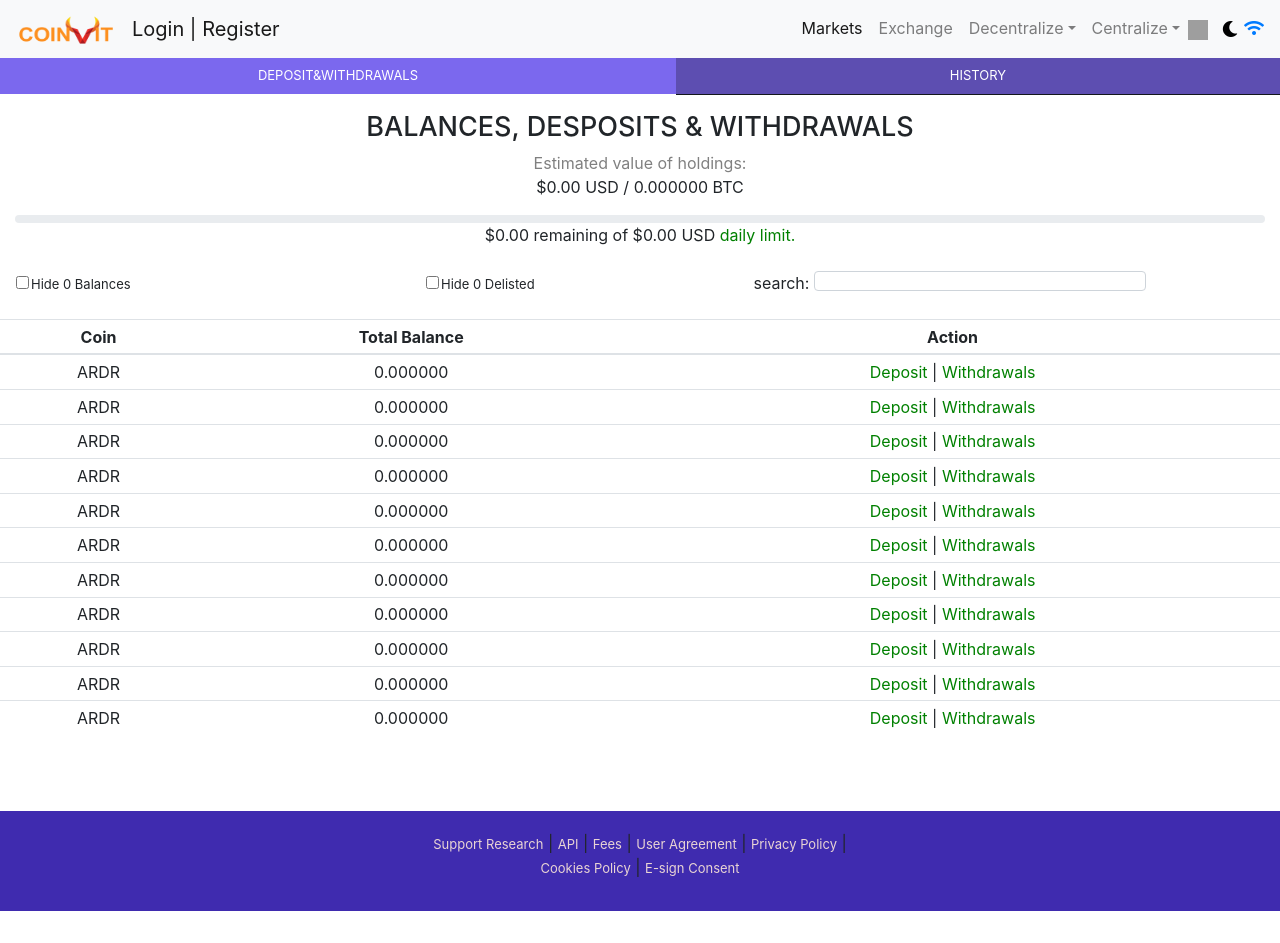
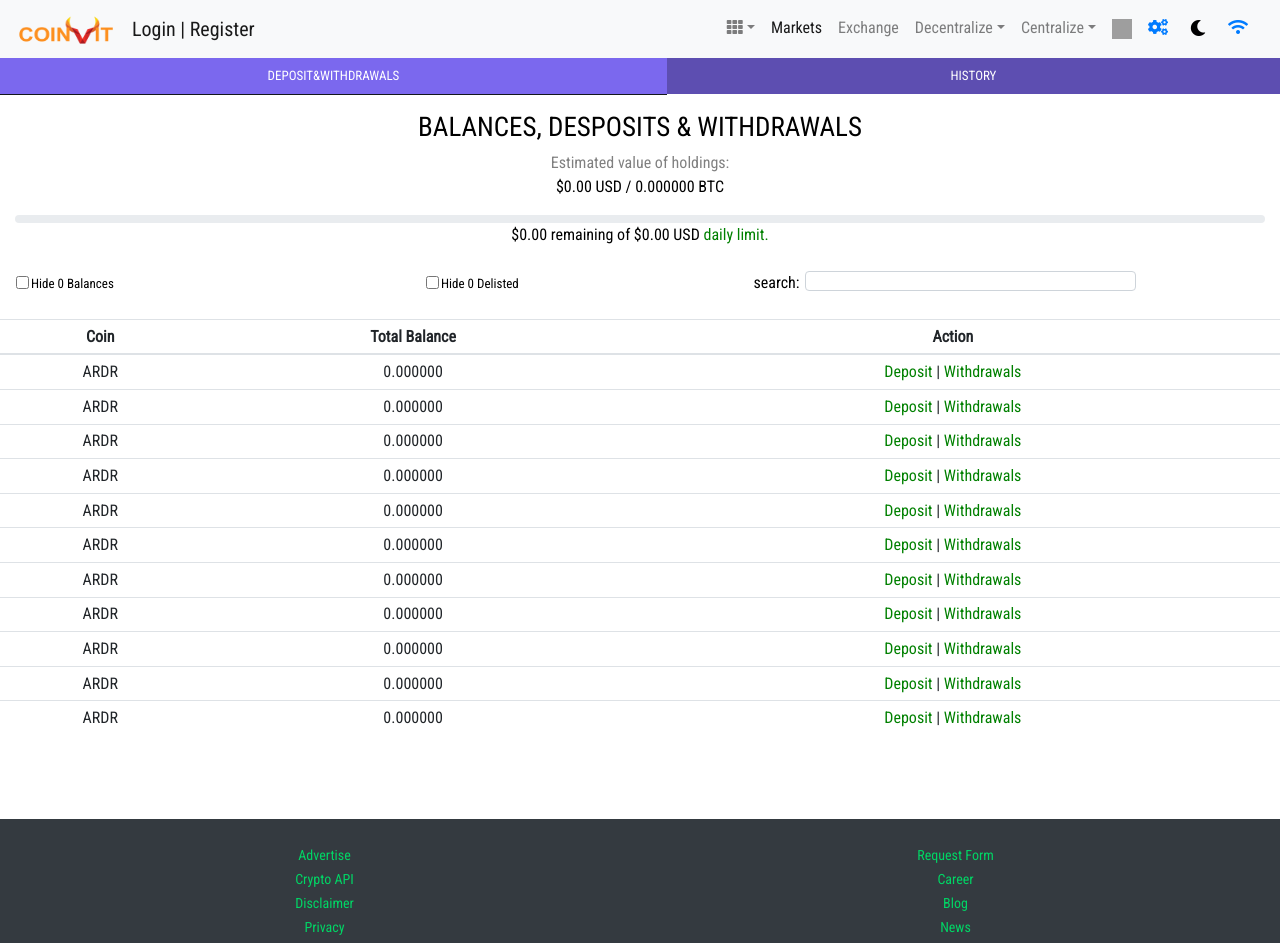
Before and after one commit to adinugraahaa/balance, an Angular app: page / in a window 1280 px wide. Shown: the top 943 px of the page. Before the commit the page ends 911 px from the top, so only its background shows below. Built offline with nearby package versions, Linux system fonts and the light colour scheme; grey boxes are pictures that could not be loaded.

Commit message:
master initial

```diff
--- a/src/app/app.component.css
+++ b/src/app/app.component.css
@@ -25,14 +25,15 @@ overflow-x: hidden;
 .nav .nav-link{
   color: #fff;
   background-color: rgb(93, 78, 177);
-  border-bottom: 1px solid #12161C;
+  border-bottom: 1px solid #fff;
 }
 .nav .nav-link.active,
-  .nav .show > .nav-link {
-    color: #fff;
-    background-color: mediumslateblue;
-    border-bottom: 1px solid #fff;
+.nav .show > .nav-link {
+  color: #fff;
+  background-color: mediumslateblue;
+  border-bottom: 1px solid #12161C;
   }
+
 
 .tab-content{
   min-height: 700px;;
--- a/src/app/footer/footer.component.css
+++ b/src/app/footer/footer.component.css
@@ -1,9 +1,15 @@
-.container-fluid{
-    background-color: rgb(63, 43, 175);
+a{
+    color: #00d665;
+    font-size: 14px;
+  }
+
+.col-12 {
     height: 100px;
-    padding-top: 20px;
-}
-a{
-    font-size: 13px;
-    color: rgb(233, 212, 212);
-}
+  }
+.col-12 h4{
+    font-size: .9rem;
+    color: rgba(255,255,255,0.8);
+  }
+.col-6{
+    height: 200px;
+  }
--- a/src/app/footer/footer.component.html
+++ b/src/app/footer/footer.component.html
@@ -1,9 +1,34 @@
-<footer class="container-fluid">
-  <div class="row">
-    <div class="col-12 text-center">
-      <a href="">Support Research</a> | <a href="">API</a> | <a href="">Fees</a> | <a href="">User Agreement</a> |
-      <a href="">Privacy Policy</a> | <br>
-      <a href="">Cookies Policy</a> | <a href="">E-sign Consent</a>
-    </div>
+<div class="cointainer-fluid bg-dark mt-2">
+  <div class="row px-4 pt-4 text-center">
+    <div class="col-6">
+      <a href="">Advertise</a>
+      <br>
+      <a href="">Crypto API</a>
+      <br>
+      <a href="">Disclaimer</a>
+      <br>
+      <a href="">Privacy</a>
+      <br>
+      <a href="">Term</a>
+      <br>
+      <a href="">FAQ</a>
+      <br>
+      <a href="">Methodology</a>
+      </div>
+      <div class="col-6">
+        <a href="">Request Form</a>
+        <br>
+        <a href="">Career</a>
+        <br>
+        <a href="">Blog</a>
+        <br>
+        <a href="">News</a>
+        <br>
+        <a href="">Facebook</a>
+        <br>
+        <a href="">Twitter</a>
+        <br>
+        <a href="">Telegram</a>
+      </div>
   </div>
-</footer>
+</div>
--- a/src/app/navbar/navbar.component.html
+++ b/src/app/navbar/navbar.component.html
@@ -1,5 +1,5 @@
 <nav class="navbar navbar-expand-lg navbar-light bg-light">
-  <a class="navbar-brand" href="m-homepage.php">
+  <a class="navbar-brand" href="../m-stellar.php">
     <img src="{{logo}}" width="100" height="30">
   </a>
   <a href="" class="navbar-brand ml-auto" id="" data-toggle="modal" data-target="#modal-lr">Login | Register</a>
@@ -9,45 +9,93 @@
 <div class="collapse navbar-collapse" id="navbarTogglerDemo01">
 
 <ul class="navbar-nav ml-auto mt-2 mt-lg-0 text-white">
+  <li class="nav-item dropdown">
+      <a class="nav-link dropdown-toggle" data-toggle="dropdown" href="#" role="button" aria-haspopup="true" aria-expanded="false"><i class="fas fa-th"></i></a>
+  <div class="dropdown-menu">
+    <a class="dropdown-item" tabindex="-1" href="#">
+        <i class="fas fa-balance-scale"></i>
+        Exchange<br>
+        <small class="text-monospace">Crypto Asset Exchange</small>
+    </a>
+    <a class="dropdown-item" tabindex="-1" href="#">
+        <i class="fas fa-graduation-cap"></i>
+        Academy<br>
+        <small class="text-monospace">Blockchain & Crypto</small>
+    </a>
+    <a class="dropdown-item" tabindex="-1" href="#">
+        <i class="fas fa-book-open"></i>
+        Education<br>
+        <small class="text-monospace">Education Blockchain & Crypto</small>
+    </a>
+    <a class="dropdown-item" tabindex="-1" href="#">
+        <i class="fas fa-newspaper"></i>
+        Crypto News<br>
+        <small class="text-monospace">Self Publication News</small>
+    </a>
+    <a class="dropdown-item" tabindex="-1" href="#">
+        <i class="far fa-newspaper"></i>
+        PORTAL<br>
+        <small class="text-monospace">Self Publication News</small>
+    </a>
+    <a class="dropdown-item" tabindex="-1" href="#">
+        <i class="fas fa-users"></i>
+        Education<br>
+        <small class="text-monospace">Crypto ANN, Hangout</small>
+    </a>
+    </div>
+  </li>
+
   <li class="nav-item active">
-    <a class="nav-link" href="">Markets <span class="sr-only">(current)</span></a>
+    <a class="nav-link" href="../../m-market.php">Markets <span class="sr-only">(current)</span></a>
   </li>
   <li class="nav-item">
-    <a class="nav-link" href="m-stellar.php">Exchange</a>
+    <a class="nav-link" href="#">Exchange</a>
   </li>
   <li class="nav-item dropdown">
       <a class="nav-link dropdown-toggle" data-toggle="dropdown" href="#" role="button" aria-haspopup="true" aria-expanded="false">Decentralize</a>
   <div class="dropdown-menu">
-  <a class="dropdown-item" tabindex="-1" href="#">Generate new wallet</a>
-  <a class="dropdown-item" tabindex="-1" href="#">Login with your own private key</a>
+    <a class="dropdown-item" tabindex="-1" href="../wallet/">Wallet</a>
+    <a class="dropdown-item" tabindex="-1" href="../order/">Orders</a>
+    <a class="dropdown-item" tabindex="-1" href="../history/">History</a>
   </div>
 </li>
 <li class="nav-item dropdown">
   <a href="" class="nav-link dropdown-toggle" data-toggle="dropdown" role="button" aria-haspopup="true" aria-expanded="false">Centralize</a>
   <div class="dropdown-menu">
-  <a class="dropdown-item" tabindex="-1" href="#">Coinvit Deposit Withdrawal</a>
-  <a class="dropdown-item" tabindex="-1" href="#">BUY CRYPTO with CREDIT CARD</a>
+      <a class="dropdown-item" tabindex="-1" href="../../centralize/wallet/">Wallet</a>
+      <a class="dropdown-item" tabindex="-1" href="../../centralize/order/">Orders</a>
+      <a class="dropdown-item" tabindex="-1" href="../../centralize/history/">History</a>
     </div>
     </li>
-  <li class="nav-item my-2 mr-2">
+    <li class="nav-item mr-2">
+        <div class="d-flex flex-row bd-highlight">
+          <div class="p-2 bd-highlight flex-fill text-center">
               <a href="#">
                 <img src="https://upload.wikimedia.org/wikipedia/commons/d/db/Google_Translate_Icon.png" width="20" height="20">
               </a>
-  </li>
-  <li class="nav-item my-2 changetheme">
+          </div>
+          <div class="p-2 bd-highlight flex-fill text-center">
+            <a href="../../setting/">
+              <i class="fas fa-cogs"></i>
+            </a>
+          </div>
+          <div class="p-2 bd-highlight changetheme flex-fill text-center"><a href="../wallet2/">
             <button href="" class="bg-transparent border-0">
               <i class="fas fa-moon"></i>
             </button>
-  </li>
-  <li class="nav-item my-2 changetheme1">
+          </a>
+          </div>
+          <div class="p-2 bd-highlight changetheme1 flex-fill text-center">
             <button href="" class="bg-transparent border-0">
               <i class="fas fa-sun"></i>
             </button>
-  </li>
-  <li class="nav-item my-2">
+          </div>
+        <div class="p-2 bd-highlight flex-fill text-center">
             <a href="#">
               <i class="fa fa-wifi text-green"></i>
             </a>
+        </div>
+        </div>
       </li>
 </ul>
 
--- a/src/styles.css
+++ b/src/styles.css
@@ -1 +1,13 @@
 /* You can add global styles to this file, and also import other style files */
+@import url('https://fonts.googleapis.com/css?family=Roboto+Condensed|Roboto:300');
+
+html{
+max-width: 100%;
+overflow-x: hidden;
+}
+body{
+    font-family: 'Roboto', sans-serif;
+font-family: 'Roboto Condensed', sans-serif;
+max-width: 100%;
+overflow-x: hidden;
+color: #000;}
```
Lines whose indentation alone changed are shown as unchanged.
